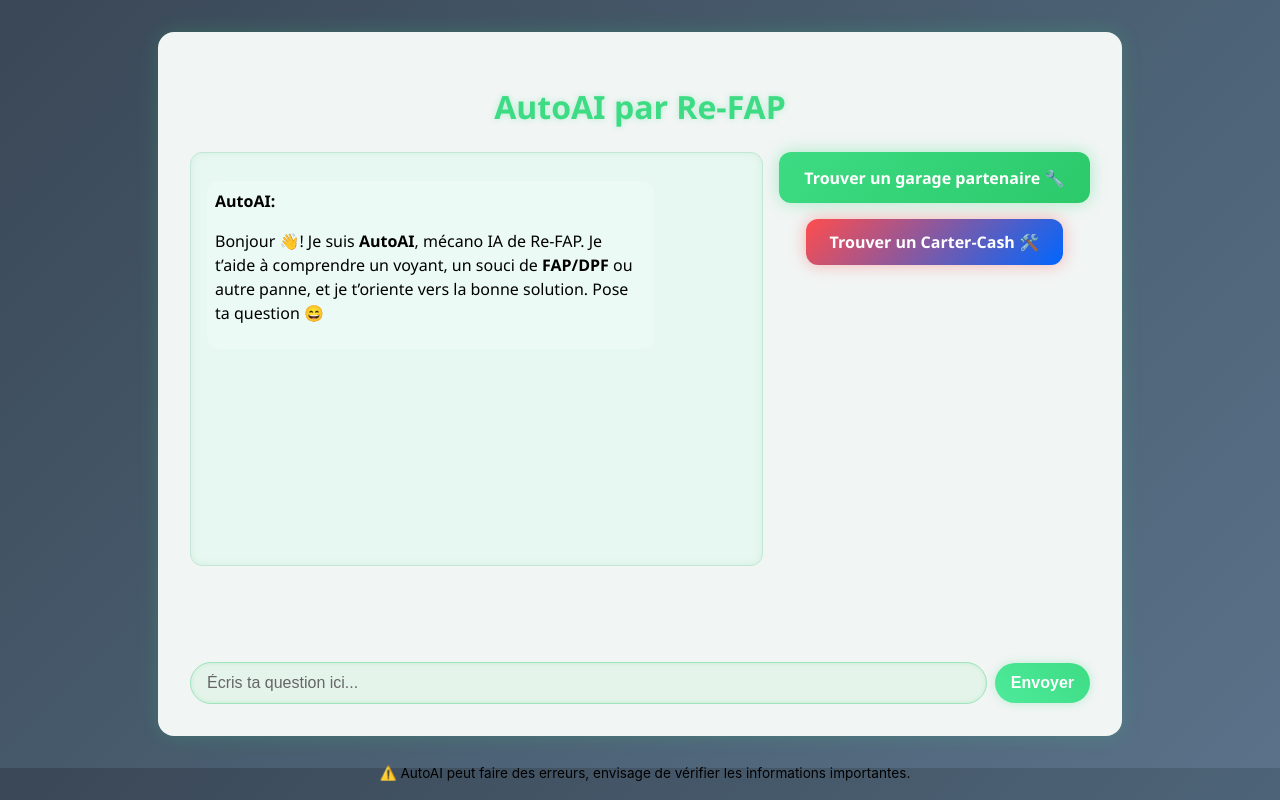
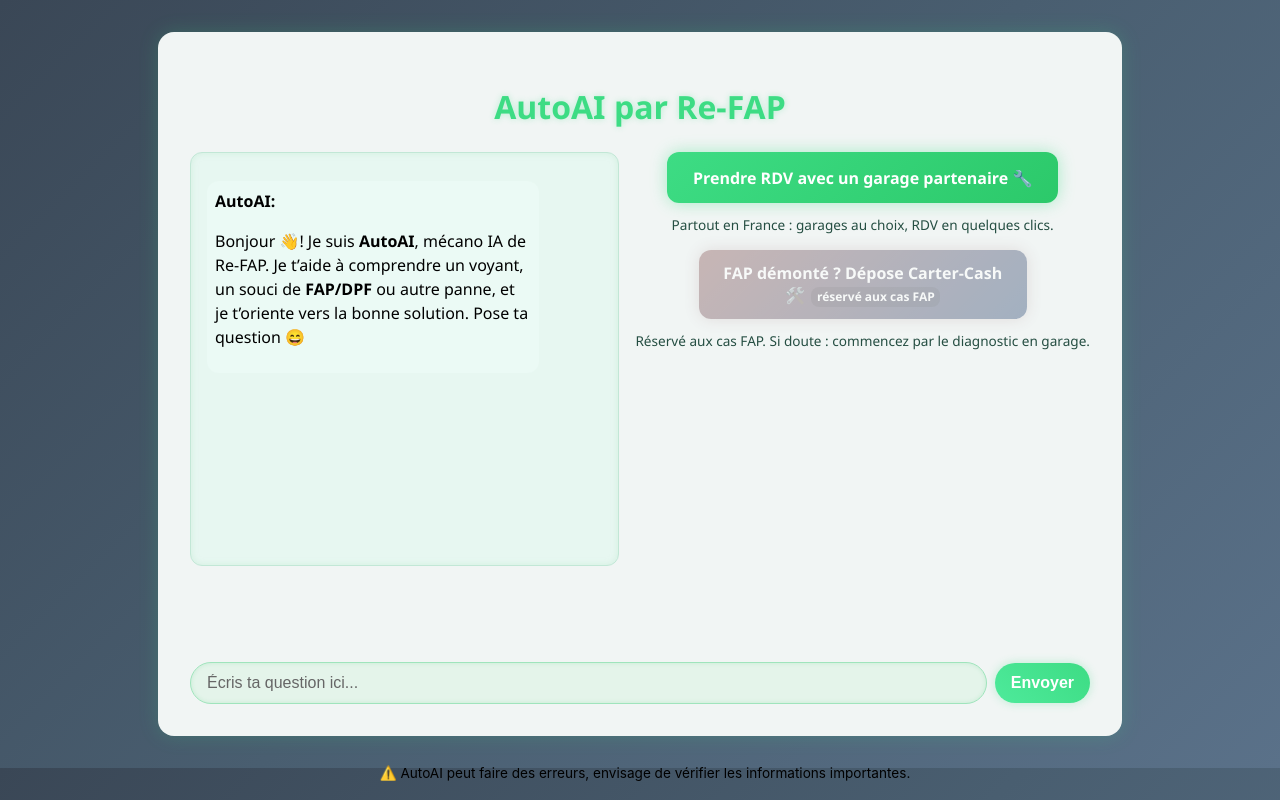
Before and after one commit to REFAP/autoai_re-fap-v2, a Next.js app: page / in a window 1280 px wide. Built offline with nearby package versions, Linux system fonts and the light colour scheme.

Commit message:
Update index.js

```diff
--- a/pages/index.js
+++ b/pages/index.js
@@ -1,6 +1,57 @@
 import { useState, useRef, useEffect } from 'react';
 import Head from 'next/head';
 import ReactMarkdown from 'react-markdown';
+
+// ---- Helpers front ----
+const GARAGE_URL = 'https://re-fap.fr/trouver_garage_partenaire/';
+const CC_URL = 'https://auto.re-fap.fr';
+
+function safeParse(s) {
+  try { return JSON.parse(s); } catch { return null; }
+}
+function isFAP(obj) {
+  return Array.isArray(obj?.suspected) && obj.suspected.some((x) => /fap|dpf/i.test(String(x)));
+}
+
+function StructuredBotCard({ obj }) {
+  return (
+    <div className="bot-msg">
+      <strong>AutoAI:</strong>
+      <div style={{ marginTop: 6 }}>
+        {obj.title && <div style={{ fontWeight: 700, marginBottom: 4 }}>{obj.title}</div>}
+        {obj.summary && <p style={{ margin: '4px 0 8px 0' }}>{obj.summary}</p>}
+
+        {Array.isArray(obj.suspected) && obj.suspected.length > 0 && (
+          <div style={{ marginBottom: 6 }}>
+            <div style={{ fontWeight: 600 }}>Pistes probables</div>
+            <ul>{obj.suspected.map((s, i) => <li key={i}>{s}</li>)}</ul>
+          </div>
+        )}
+        {Array.isArray(obj.actions) && obj.actions.length > 0 && (
+          <div style={{ marginBottom: 6 }}>
+            <div style={{ fontWeight: 600 }}>À faire maintenant</div>
+            <ul>{obj.actions.map((a, i) => <li key={i}>{a}</li>)}</ul>
+          </div>
+        )}
+        {obj.stage === 'triage' && Array.isArray(obj.questions) && obj.questions.length > 0 && (
+          <div style={{ marginBottom: 6 }}>
+            <div style={{ fontWeight: 600 }}>Questions</div>
+            <ul>{obj.questions.map((q, i) => <li key={q.id || i}>{q.q || String(q)}</li>)}</ul>
+          </div>
+        )}
+        {Array.isArray(obj.follow_up) && obj.follow_up.length > 0 && (
+          <div style={{ marginTop: 6 }}>
+            <div style={{ fontWeight: 600 }}>Suite</div>
+            <ul>{obj.follow_up.map((f, i) => <li key={i}>{f}</li>)}</ul>
+          </div>
+        )}
+        {obj.legal && (
+          <p style={{ marginTop: 8, fontSize: '0.85rem', opacity: 0.8 }}>{obj.legal}</p>
+        )}
+      </div>
+    </div>
+  );
+}
 
 export default function Home() {
   const [messages, setMessages] = useState([
@@ -14,7 +65,8 @@ export default function Home() {
   const [loading, setLoading] = useState(false);
   const [blocked, setBlocked] = useState(false);
   const [error, setError] = useState('');
-  const [nextAction, setNextAction] = useState(null); // ← pilote les CTA
+  const [nextAction, setNextAction] = useState(null); // classification backend (toujours dispo)
+  const [lastObj, setLastObj] = useState(null); // dernier objet JSON structuré du bot
   const chatEndRef = useRef();
 
   useEffect(() => {
@@ -24,7 +76,7 @@ export default function Home() {
   function getHistoriqueText() {
     const lastMessages = messages.slice(-5);
     return lastMessages
-      .map((m) => (m.from === 'user' ? `Moi: ${m.text}` : `AutoAI: ${m.text}`))
+      .map((m) => (m.from === 'user' ? `Moi: ${m.text}` : m.json ? `AutoAI: ${JSON.stringify(m.json)}` : `AutoAI: ${m.text}`))
       .join('\n');
   }
 
@@ -53,7 +105,7 @@ export default function Home() {
     try {
       const res = await fetch('/api/chat', {
         method: 'POST',
-        headers: { 'Content-Type': 'application/json' },
+        headers: { 'Content-Type': 'application/json', 'Cache-Control': 'no-store' },
         body: JSON.stringify({
           question: trimmedInput,
           historique: historiqueText,
@@ -77,13 +129,23 @@ export default function Home() {
         return;
       }
 
-      const data = await res.json();
-      const botMsg = {
-        from: 'bot',
-        text: data.reply || "Désolé, le service a reçu trop de messages en même temps, merci de renvoyer votre message :).",
-      };
-      setMessages((msgs) => [...msgs, botMsg]);
-      setNextAction(data.nextAction || { type: 'GEN' }); // ← met à jour l’action suivante (FAP/DIAG/GEN)
+      const payload = await res.json();
+      const obj = payload.data || safeParse(payload.reply);
+
+      if (obj) {
+        // Ajoute une carte structurée au lieu d'un texte brut
+        setMessages((msgs) => [...msgs, { from: 'bot', json: obj }]);
+        setLastObj(obj);
+        setNextAction(payload.nextAction || { type: 'GEN' });
+      } else {
+        // Fallback texte (rare)
+        const botMsg = {
+          from: 'bot',
+          text: payload.reply || "Désolé, le service a reçu trop de messages en même temps, merci de renvoyer votre message :).",
+        };
+        setMessages((msgs) => [...msgs, botMsg]);
+        setNextAction(payload.nextAction || { type: 'GEN' });
+      }
 
     } catch {
       setLoading(false);
@@ -93,6 +155,15 @@ export default function Home() {
       ]);
     }
   }
+
+  // --- Boutons permanents pilotés par le JSON ---
+  const isFapDiag = (lastObj && ((lastObj.stage === 'diagnosis' && isFAP(lastObj)) || (lastObj.stage === 'handoff' && isFAP(lastObj))));
+  const garageLabel = lastObj?.cta?.label || 'Prendre RDV avec un garage partenaire';
+  const garageHref = (lastObj?.cta?.url || GARAGE_URL).replace(/^http:/, 'https:');
+  const garageReason = lastObj?.cta?.reason || 'Partout en France : garages au choix, RDV en quelques clics.';
+  const ccReason = isFapDiag
+    ? 'Si vous pouvez déposer le FAP, apportez-le en Carter-Cash pour un nettoyage Re-FAP.'
+    : 'Réservé aux cas FAP. Si doute : commencez par le diagnostic en garage.';
 
   return (
     <>
@@ -109,7 +180,11 @@ export default function Home() {
             {messages.map((m, i) => (
               <div key={i} className={m.from === 'user' ? 'user-msg' : 'bot-msg'}>
                 <strong>{m.from === 'user' ? 'Moi' : 'AutoAI'}:</strong>
-                <ReactMarkdown skipHtml>{m.text.replace(/\n{2,}/g, '\n')}</ReactMarkdown>
+                {m.json ? (
+                  <StructuredBotCard obj={m.json} />
+                ) : (
+                  <ReactMarkdown skipHtml>{(m.text || '').replace(/\n{2,}/g, '\n')}</ReactMarkdown>
+                )}
               </div>
             ))}
 
@@ -123,35 +198,30 @@ export default function Home() {
             <div ref={chatEndRef} />
           </div>
 
-          {/* CTA dynamiques selon la classification */}
+          {/* 2 boutons permanents, pilotés par le dernier JSON */}
           <div className="garage-button-container">
-            {nextAction?.type === 'FAP' && (
-              <>
-                <a href="https://re-fap.fr/trouver_garage_partenaire/" className="garage-button">
-                  FAP monté ? Prendre RDV 🔧
-                </a>
-                <a href="https://auto.re-fap.fr" className="carter-button">
-                  FAP démonté ? Dépose Carter-Cash 🛠️
-                </a>
-              </>
-            )}
+            <a id="btn-garage" href={garageHref} className="garage-button" target="_blank" rel="nofollow">
+              <span className="label">{garageLabel} 🔧</span>
+            </a>
+            <small className="cta-reason" id="garage-reason">{garageReason}</small>
 
-            {nextAction?.type === 'DIAG' && (
-              <a href="https://re-fap.fr/trouver_garage_partenaire/" className="garage-button">
-                Diagnostic électronique proche de chez toi 🔎
-              </a>
-            )}
-
-            {(!nextAction || nextAction.type === 'GEN') && (
-              <>
-                <a href="https://re-fap.fr/trouver_garage_partenaire/" className="garage-button">
-                  Trouver un garage partenaire 🔧
-                </a>
-                <a href="https://auto.re-fap.fr" className="carter-button">
-                  Trouver un Carter-Cash 🛠️
-                </a>
-              </>
-            )}
+            <a
+              id="btn-cc"
+              href={CC_URL}
+              className={`carter-button ${isFapDiag ? '' : 'is-disabled'}`}
+              target="_blank"
+              rel="nofollow"
+              onClick={(e) => {
+                if (!isFapDiag) {
+                  e.preventDefault();
+                  alert('Ce bouton est réservé aux cas FAP (FAP déjà déposé). Utilisez le bouton vert pour un diagnostic.');
+                }
+              }}
+            >
+              <span className="label">FAP démonté ? Dépose Carter-Cash 🛠️</span>
+              <span className="badge">réservé aux cas FAP</span>
+            </a>
+            <small className="cta-reason" id="cc-reason">{ccReason}</small>
           </div>
         </div>
 
```
